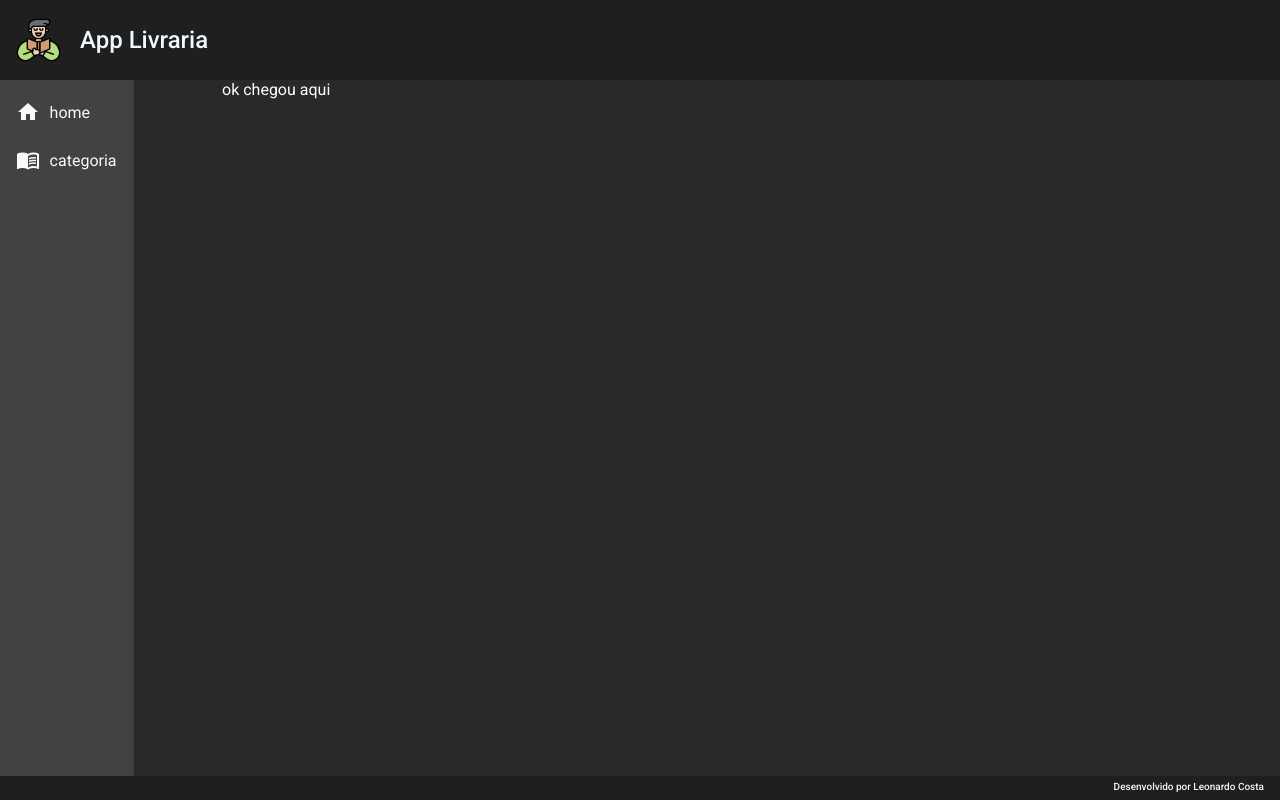
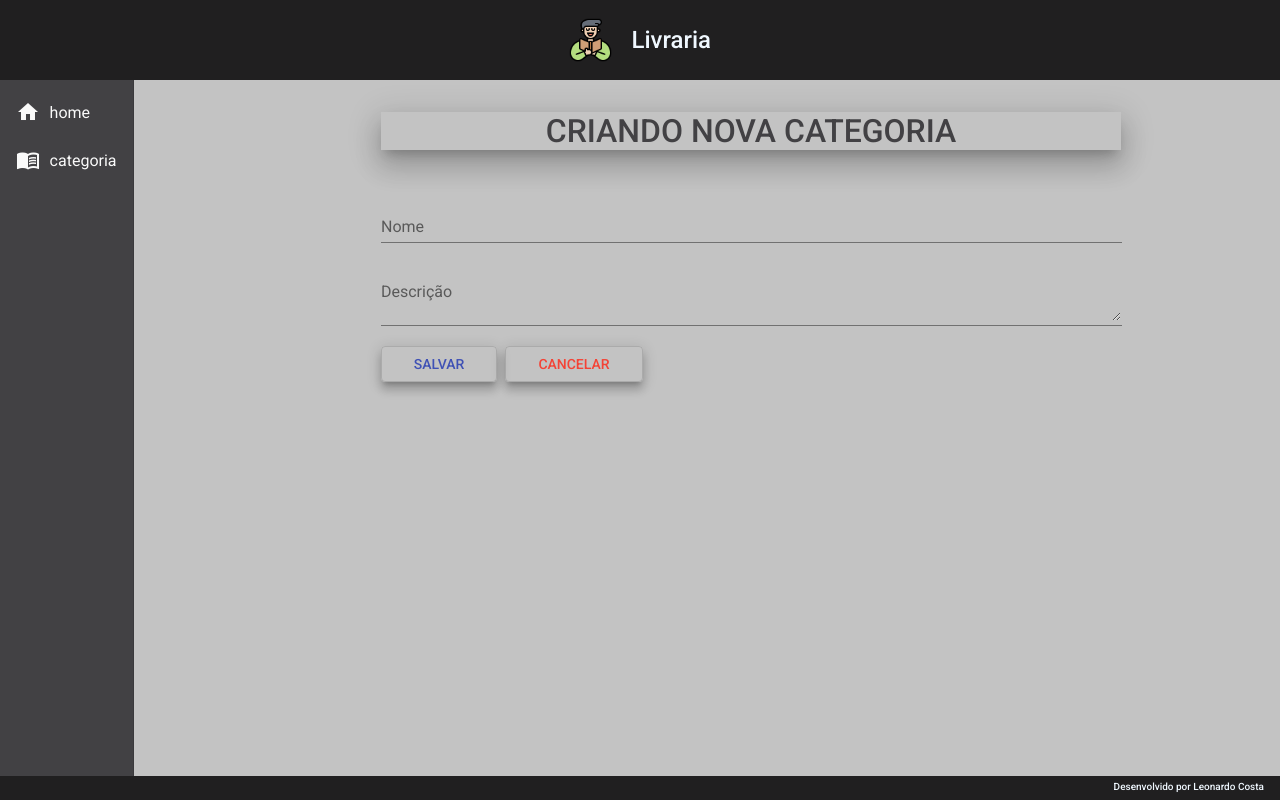
Before and after one commit to Dev-Leonardo-Costa/Livraria-front, an Angular app in the folder livraria-front/: page /categoria/create in a window 1280 px wide. Built offline with nearby package versions, Linux system fonts and the light colour scheme.

Commit message:
implementado  o metodo salvar para categoria

```diff
--- a/livraria-front/src/app/components/template/header/header.component.css
+++ b/livraria-front/src/app/components/template/header/header.component.css
@@ -1,5 +1,5 @@
 .header{
-    justify-content: left;
+    justify-content: center;
     height: 10%;
     background-color: rgb(32, 31, 32);
 }
@@ -10,7 +10,7 @@
 }
 
 img{
-    height: 2.8rem;
+    height: 2.7rem;
 }
 
 span{
--- a/livraria-front/src/app/components/template/header/header.component.html
+++ b/livraria-front/src/app/components/template/header/header.component.html
@@ -3,6 +3,6 @@
         <img src="assets/img/ler.png">
     </span>
     <span>
-        <H1 class="header-h1">App Livraria</H1>
+        <H1 class="header-h1">Livraria</H1>
     </span>
 </mat-toolbar>
--- a/livraria-front/src/app/components/template/nav/nav.component.css
+++ b/livraria-front/src/app/components/template/nav/nav.component.css
@@ -1,6 +1,6 @@
 .container{
     height: 87%;
-    background-color: #29292a;
+    background-color: #c3c3c3;
 }
 
 i{
--- a/livraria-front/src/app/components/views/categoria/categoria-create/categoria-create.component.css
+++ b/livraria-front/src/app/components/views/categoria/categoria-create/categoria-create.component.css
@@ -0,0 +1,27 @@
+form{
+    text-align: center;
+    width: 70%;
+    margin: 2rem auto 0 auto;
+}
+
+h2{
+    font-size: 2rem;
+    font-weight: 500;
+    margin-bottom: 3rem;
+    color: #424144;
+}
+
+.form{
+    width: 100%;
+}
+
+.buttons{
+    width: 100%;
+    text-align: start;
+}
+
+button{
+    margin-right: .5rem;
+    padding-right: 2rem;
+    padding-left: 2rem;
+}
--- a/livraria-front/src/app/components/views/categoria/categoria-create/categoria-create.component.html
+++ b/livraria-front/src/app/components/views/categoria/categoria-create/categoria-create.component.html
@@ -1 +1,18 @@
-ok chegou aqui
+<form>
+    <H2 class="mat-elevation-z17">CRIANDO NOVA CATEGORIA</H2>
+
+    <mat-form-field class="form">
+        <mat-label>Nome</mat-label>
+        <input matInput [(ngModel)] ="categoria.nome" type="text" name="nome" placeholder="Ex. Computação">
+    </mat-form-field>
+    <mat-form-field class="form">
+        <mat-label>Descrição</mat-label>
+        <textarea matInput [(ngModel)] ="categoria.descricao" type="text" name="descricao" placeholder="Ex. Livros de Computação"></textarea>
+    </mat-form-field>
+
+    <div class="buttons">
+        <button (click)="salvar()" class="mat-elevation-z8" mat-stroked-button color="primary">SALVAR</button>
+        <button class="mat-elevation-z8" mat-stroked-button color="warn">CANCELAR</button>
+    </div>
+
+</form>
--- a/livraria-front/src/app/components/views/categoria/categoria-create/categoria-create.component.ts
+++ b/livraria-front/src/app/components/views/categoria/categoria-create/categoria-create.component.ts
@@ -1,15 +1,31 @@
-import { Component, OnInit } from '@angular/core';
+import { Router } from "@angular/router";
+import { Categoria } from "./../categoria.model";
+import { CategoriaService } from "./../categoria.service";
+import { Component, OnInit } from "@angular/core";
 
 @Component({
-  selector: 'app-categoria-create',
-  templateUrl: './categoria-create.component.html',
-  styleUrls: ['./categoria-create.component.css']
+  selector: "app-categoria-create",
+  templateUrl: "./categoria-create.component.html",
+  styleUrls: ["./categoria-create.component.css"],
 })
 export class CategoriaCreateComponent implements OnInit {
+  categoria: Categoria = {
+    nome: "",
+    descricao: "",
+  };
 
-  constructor() { }
+  constructor(private service: CategoriaService, private router: Router) {}
 
-  ngOnInit(): void {
+  ngOnInit(): void {}
+
+  salvar(): void {
+    this.service.salvar(this.categoria).subscribe((resposta) => {
+      this.router.navigate(['categorias']);
+      this.service.mensagem('Categoria salva com sucesso!');
+    }, err => {
+      for (let i = 0; i < err.error.erros.length; i++) {
+        this.service.mensagem(err.error.erros[i].mensage)
+      }
+    });
   }
-
 }
--- a/livraria-front/src/app/components/views/categoria/categoria-read/categoria-read.component.css
+++ b/livraria-front/src/app/components/views/categoria/categoria-read/categoria-read.component.css
@@ -8,9 +8,9 @@
     margin-bottom: 3rem;
 }
 
-.title h1{
+.title h2{
     font-size: 2rem;
-    color: #F44336;
+    color: #424144;
     font-weight: 500;
 }
 
--- a/livraria-front/src/app/components/views/categoria/categoria-read/categoria-read.component.html
+++ b/livraria-front/src/app/components/views/categoria/categoria-read/categoria-read.component.html
@@ -1,6 +1,6 @@
 <div class="content">
   <div class="title">
-    <h1>Categoria</h1>
+    <h2 class="mat-elevation-z17">Categoria</h2>
   </div>
 
   <button class="mat-elevation-z8 button" (click)="navegarParaCategoriaCreate()" mat-raised-button color="warn">Nova Categoria</button>
@@ -26,7 +26,7 @@
         <th mat-header-cell *matHeaderCellDef>LIVROS</th>
         <td mat-cell *matCellDef="let row">
           <a class="livros" href="#">
-            <i class="material-icons">book</i>
+            <i class="material-icons">library_books</i>
           </a>
         </td>
       </ng-container>
--- a/livraria-front/src/app/components/views/categoria/categoria.service.ts
+++ b/livraria-front/src/app/components/views/categoria/categoria.service.ts
@@ -1,3 +1,4 @@
+import { MatSnackBar, MatSnackBarModule } from '@angular/material/snack-bar';
 import { environment } from './../../../../environments/environment';
 import { HttpClient } from '@angular/common/http';
 import { Injectable } from '@angular/core';
@@ -12,10 +13,23 @@
 
   baseUrl: String = environment.baseUrl;
 
-  constructor(private http: HttpClient) { }
+  constructor(private http: HttpClient, private _snack: MatSnackBar) { }
 
   buscarTodas():Observable<Categoria[]>{
     const url = `${this.baseUrl}/categorias`
     return this.http.get<Categoria[]>(url)
   }
+
+  salvar(categoria: Categoria):Observable<Categoria>{
+    const url = `${this.baseUrl}/categorias`
+    return this.http.post<Categoria>(url,categoria);
+  }
+
+  mensagem(mensagemErro: String): void{
+    this._snack.open(`${mensagemErro}`, 'OK', {
+      horizontalPosition: 'end',
+      verticalPosition: 'top',
+      duration: 3000
+    })
+  }
 }
```
Also changed, not shown: livraria-front/src/app/app.module.ts (+10 -2 lines).
